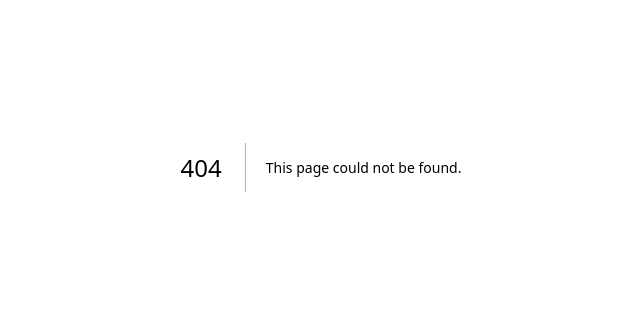
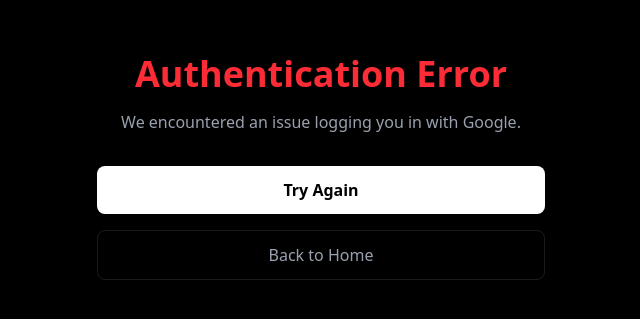
Before and after one commit to tramakrishna3012/J.A.R.A, a Next.js app in the folder frontend/: page /auth/auth-code-error in a window 1280 px wide. Before the commit this address had no page. Shown: the part 233-552 px from the top of the page, without its empty margins (319-959 px from the left). Built offline with nearby package versions, Linux system fonts and the light colour scheme.

Commit message:
Fix: Switch to Client-Side OAuth Redirect to avoid 404

```diff
--- /dev/null
+++ b/frontend/app/auth/auth-code-error/page.tsx
@@ -0,0 +1,30 @@
+"use client";
+
+import Link from "next/link";
+
+export default function AuthCodeError() {
+    return (
+        <div className="min-h-screen flex items-center justify-center bg-black text-white p-4">
+            <div className="max-w-md w-full text-center">
+                <h1 className="text-4xl font-bold mb-4 text-red-500">Authentication Error</h1>
+                <p className="text-gray-400 mb-8">
+                    We encountered an issue logging you in with Google.
+                </p>
+                <div className="space-y-4">
+                    <Link
+                        href="/login"
+                        className="block w-full py-3 bg-white text-black rounded-lg font-bold hover:bg-gray-200 transition"
+                    >
+                        Try Again
+                    </Link>
+                    <Link
+                        href="/"
+                        className="block w-full py-3 border border-white/10 rounded-lg text-gray-400 hover:text-white transition"
+                    >
+                        Back to Home
+                    </Link>
+                </div>
+            </div>
+        </div>
+    );
+}
--- a/frontend/app/auth/callback/route.ts
+++ /dev/null
@@ -1,24 +0,0 @@
-import { createClient } from "@supabase/supabase-js";
-import { NextResponse } from "next/server";
-import type { NextRequest } from "next/server";
-
-export async function GET(request: NextRequest) {
-    const { searchParams, origin } = new URL(request.url);
-    const code = searchParams.get("code");
-    // if "next" is in param, use it as the redirect URL
-    const next = searchParams.get("next") ?? "/dashboard";
-
-    if (code) {
-        const supabase = createClient(
-            process.env.NEXT_PUBLIC_SUPABASE_URL!,
-            process.env.NEXT_PUBLIC_SUPABASE_ANON_KEY!
-        );
-        const { error } = await supabase.auth.exchangeCodeForSession(code);
-        if (!error) {
-            return NextResponse.redirect(`${origin}${next}`);
-        }
-    }
-
-    // Return the user to an error page with instructions
-    return NextResponse.redirect(`${origin}/auth/auth-code-error`);
-}
--- a/frontend/app/login/page.tsx
+++ b/frontend/app/login/page.tsx
@@ -87,7 +87,7 @@ export default function LoginPage() {
                             await supabase.auth.signInWithOAuth({
                                 provider: 'google',
                                 options: {
-                                    redirectTo: `${window.location.origin}/auth/callback`,
+                                    redirectTo: `${window.location.origin}/dashboard`,
                                 },
                             })
                         }}
--- a/frontend/app/signup/page.tsx
+++ b/frontend/app/signup/page.tsx
@@ -88,7 +88,7 @@ export default function SignupPage() {
                             await supabase.auth.signInWithOAuth({
                                 provider: 'google',
                                 options: {
-                                    redirectTo: `${window.location.origin}/auth/callback`,
+                                    redirectTo: `${window.location.origin}/dashboard`,
                                 },
                             })
                         }}
```
